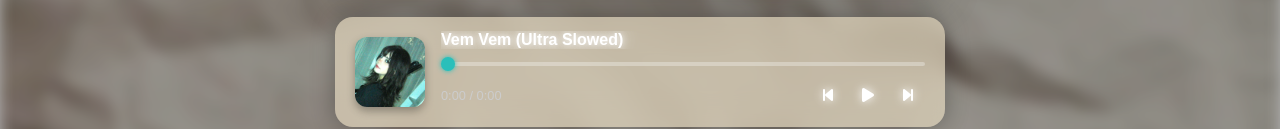
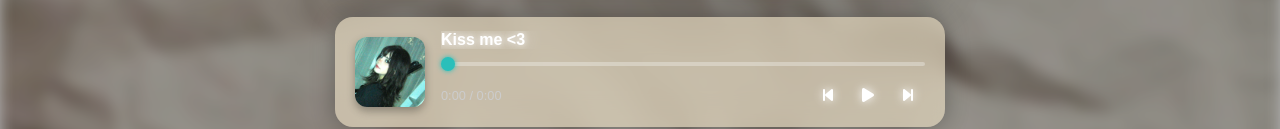
Before and after one commit to ou24h/Clove-profile-youtube, a plain HTML site: page index.html in a window 1280 px wide. Shown: the part 513-642 px from the top of the page. Drawn offline with Linux system fonts and the light colour scheme; a web font is replaced by a local one.

Commit message:
Update index.html

```diff
--- a/index.html
+++ b/index.html
@@ -502,18 +502,18 @@
             // 🗂️ Track List
             const tracks = [
                 {
-                    title: "Vem Vem (Ultra Slowed)",
-                    file: "audio/Vem Vem (Ultra Slowed).mp3",
+                    title: "Kiss me <3",
+                    file: "audio/Kiss me 3.mp3",
                     cover: "covers/Vem Vem (Ultra Slowed).jpeg"
                 },
                 {
-                    title: "MENTE MÁ (Super Slowed)",
-                    file: "audio/MENTE MÁ (Super Slowed).mp3", // Ensure this matches your actual filename (e.g., if it's sl3y, change it back)
+                    title: "toxic",
+                    file: "audio/toxic.mp3", // Ensure this matches your actual filename (e.g., if it's sl3y, change it back)
                     cover: "covers/MENTE MÁ (Super Slowed).jpeg"
                 },
                 {
-                    title: "MONTAGEM XONADA (Slowed)",
-                    file: "audio/MONTAGEM XONADA (Slowed).mp3",
+                    title: "Undress Rehearsal",
+                    file: "audio/Undress Rehearsal.mp3",
                     cover: "covers/MONTAGEM XONADA (Slowed).jpeg"
                 }
             ];
```
